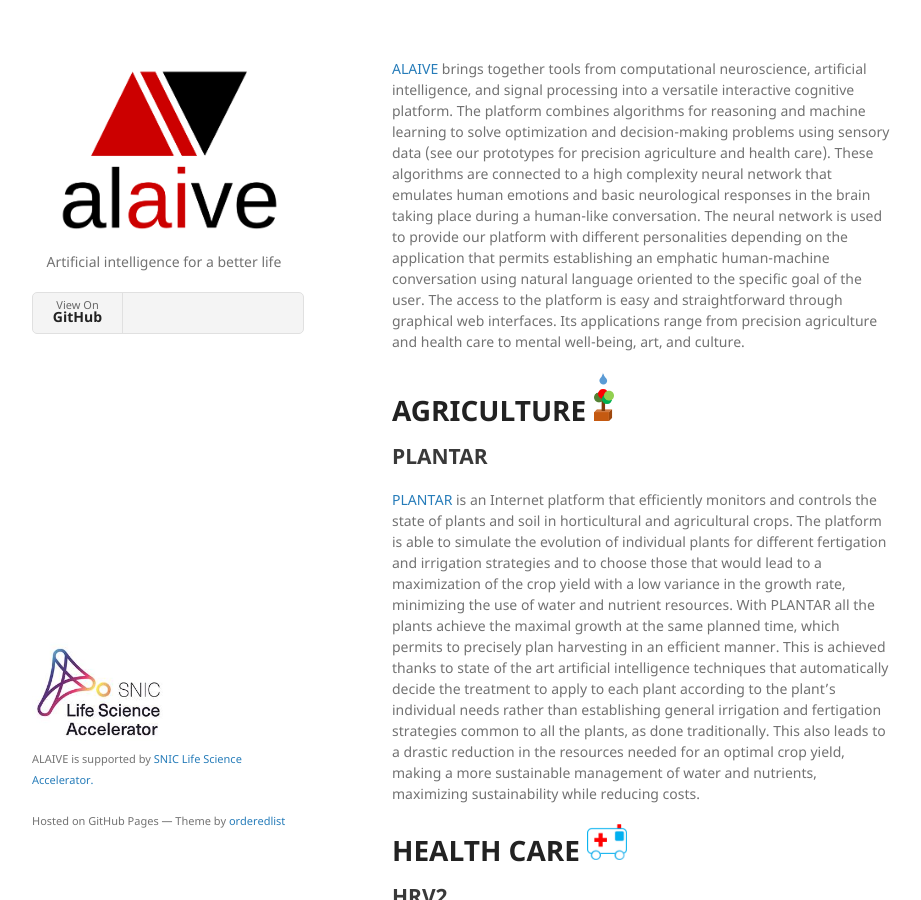
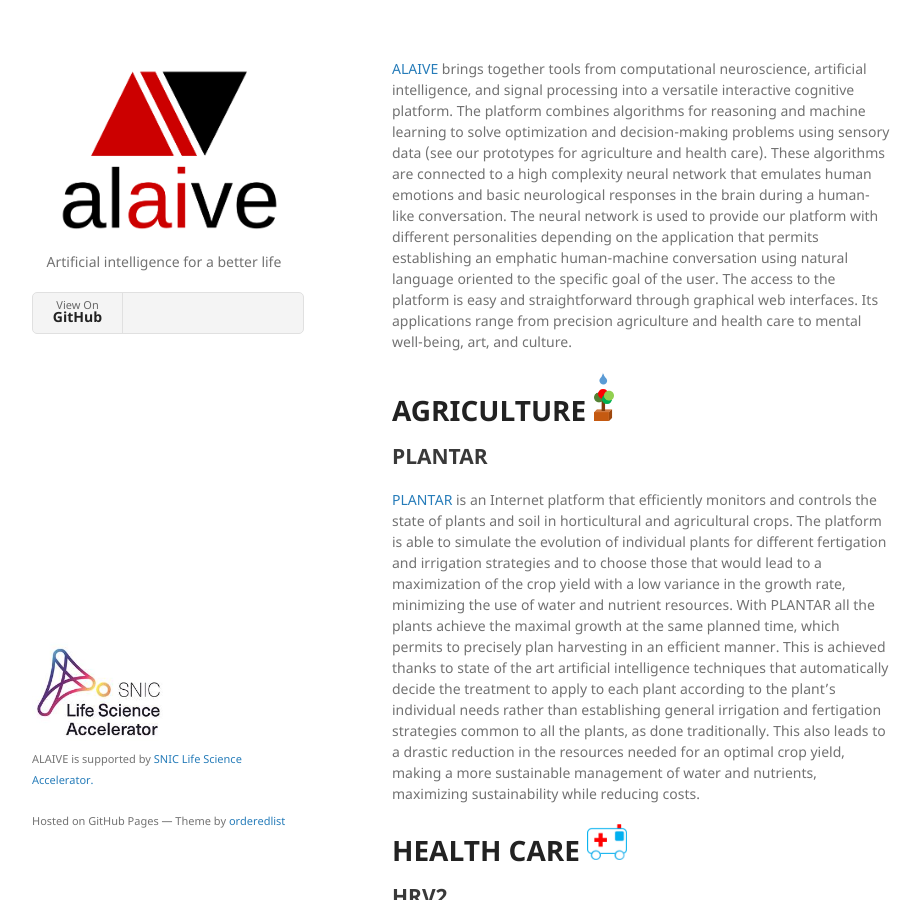
Before and after one commit to alaive/alaive.github.io, a Jekyll site: the page built from index.md, in a window 1280 px wide and 900 px high. Shown: the whole window, without its empty margins (178-1099 px from the left). Built offline with Jekyll 4.4.1, drawn with Linux system fonts in a browser that asks for light colours; the repository's description, which GitHub fills in, is left out.

Commit message:
Update index.md

```diff
--- a/index.md
+++ b/index.md
@@ -2,7 +2,7 @@
 layout: default
 ---
 
-[ALAIVE](https://www.snic.de/alaive/) brings together tools from computational neuroscience, artificial intelligence, and signal processing into a versatile interactive cognitive platform. The platform combines algorithms for reasoning and machine learning to solve optimization and decision-making problems using sensory data (see our prototypes for precision agriculture and health care). These algorithms are connected to a high complexity neural network that emulates human emotions and basic neurological responses in the brain taking place during a human-like conversation. The neural network is used to provide our platform with different personalities depending on the application that permits establishing an emphatic human-machine conversation using natural language oriented to the specific goal of the user. The access to the platform is easy and straightforward through graphical web interfaces. Its applications range from precision agriculture and health care to mental well-being, art, and culture.
+[ALAIVE](https://www.snic.de/alaive/) brings together tools from computational neuroscience, artificial intelligence, and signal processing into a versatile interactive cognitive platform. The platform combines algorithms for reasoning and machine learning to solve optimization and decision-making problems using sensory data (see our prototypes for agriculture and health care). These algorithms are connected to a high complexity neural network that emulates human emotions and basic neurological responses in the brain during a human-like conversation. The neural network is used to provide our platform with different personalities depending on the application that permits establishing an emphatic human-machine conversation using natural language oriented to the specific goal of the user. The access to the platform is easy and straightforward through graphical web interfaces. Its applications range from precision agriculture and health care to mental well-being, art, and culture.
 
 
 # AGRICULTURE <img src="/assets/img/logoagri.png" alt="drawing" width="20"/>
```
